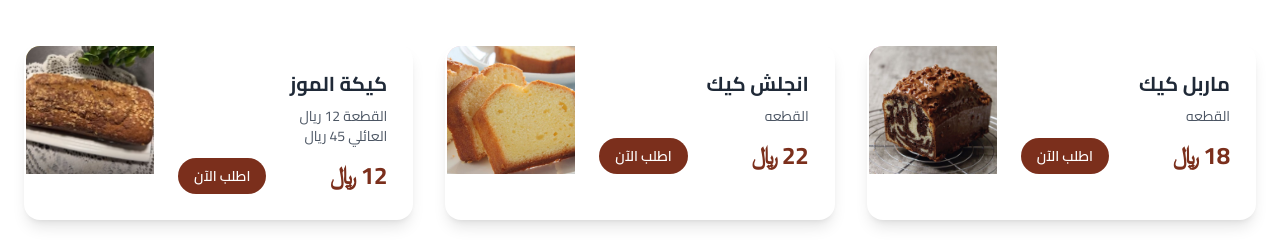
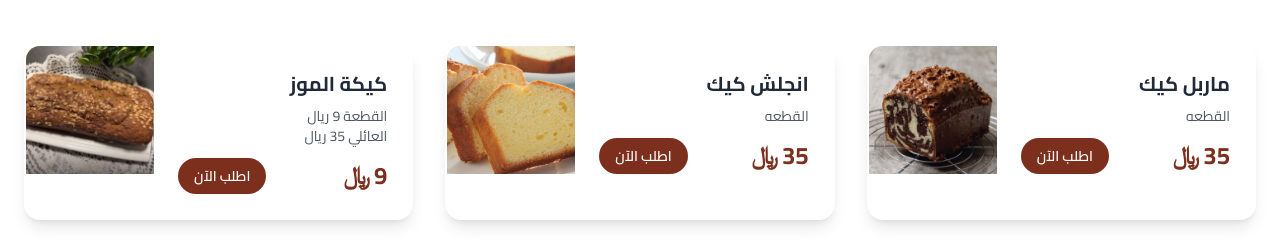
Before and after one commit to SIRIUS-SA/website, a plain HTML site: page index.html in a window 1280 px wide. Shown: the part 1008-1250 px from the top of the page. Drawn offline with nearby package versions, Linux system fonts and the light colour scheme.

Commit message:
Update index.html

```diff
--- a/index.html
+++ b/index.html
@@ -186,7 +186,7 @@
                             <h3 class="text-lg sm:text-xl font-bold text-gray-800 mb-2">ماربل كيك</h3>
                             <p class="text-gray-600 text-xs sm:text-sm mb-3">القطعه</p>
                             <div class="flex items-center justify-between">
-                                <span class="text-xl sm:text-2xl font-bold text-[#7B2F1C] riyal-symbol">18</span>
+                                <span class="text-xl sm:text-2xl font-bold text-[#7B2F1C] riyal-symbol">35</span>
                                 <button onclick="orderWhatsApp('ماربل كيك', '18')" class="whatsapp-btn text-white px-3 sm:px-4 py-2 rounded-full text-xs sm:text-sm font-semibold">
                                     اطلب الآن
                                 </button>
@@ -205,7 +205,7 @@
                             <h3 class="text-lg sm:text-xl font-bold text-gray-800 mb-2">انجلش كيك</h3>
                             <p class="text-gray-600 text-xs sm:text-sm mb-3">القطعه</p>
                             <div class="flex items-center justify-between">
-                                <span class="text-xl sm:text-2xl font-bold text-[#7B2F1C] riyal-symbol">22</span>
+                                <span class="text-xl sm:text-2xl font-bold text-[#7B2F1C] riyal-symbol">35</span>
                                 <button onclick="orderWhatsApp('انجلش كيك ', '22')" class="whatsapp-btn text-white px-3 sm:px-4 py-2 rounded-full text-xs sm:text-sm font-semibold">
                                     اطلب الآن
                                 </button>
@@ -222,9 +222,9 @@
                     <div class="flex flex-row">
                         <div class="flex-1 p-4 sm:p-6">
                             <h3 class="text-lg sm:text-xl font-bold text-gray-800 mb-2">كيكة الموز</h3>
-                            <p class="text-gray-600 text-xs sm:text-sm mb-3">القطعة 12 ريال <br> العائلي 45 ريال </p>
+                            <p class="text-gray-600 text-xs sm:text-sm mb-3">القطعة 9 ريال <br> العائلي 35 ريال </p>
                             <div class="flex items-center justify-between">
-                                <span class="text-xl sm:text-2xl font-bold text-[#7B2F1C] riyal-symbol">12</span>
+                                <span class="text-xl sm:text-2xl font-bold text-[#7B2F1C] riyal-symbol">9</span>
                                 <button onclick="orderWhatsApp('كيكة الموز', '12')" class="whatsapp-btn text-white px-3 sm:px-4 py-2 rounded-full text-xs sm:text-sm font-semibold">
                                     اطلب الآن
                                 </button>
```
